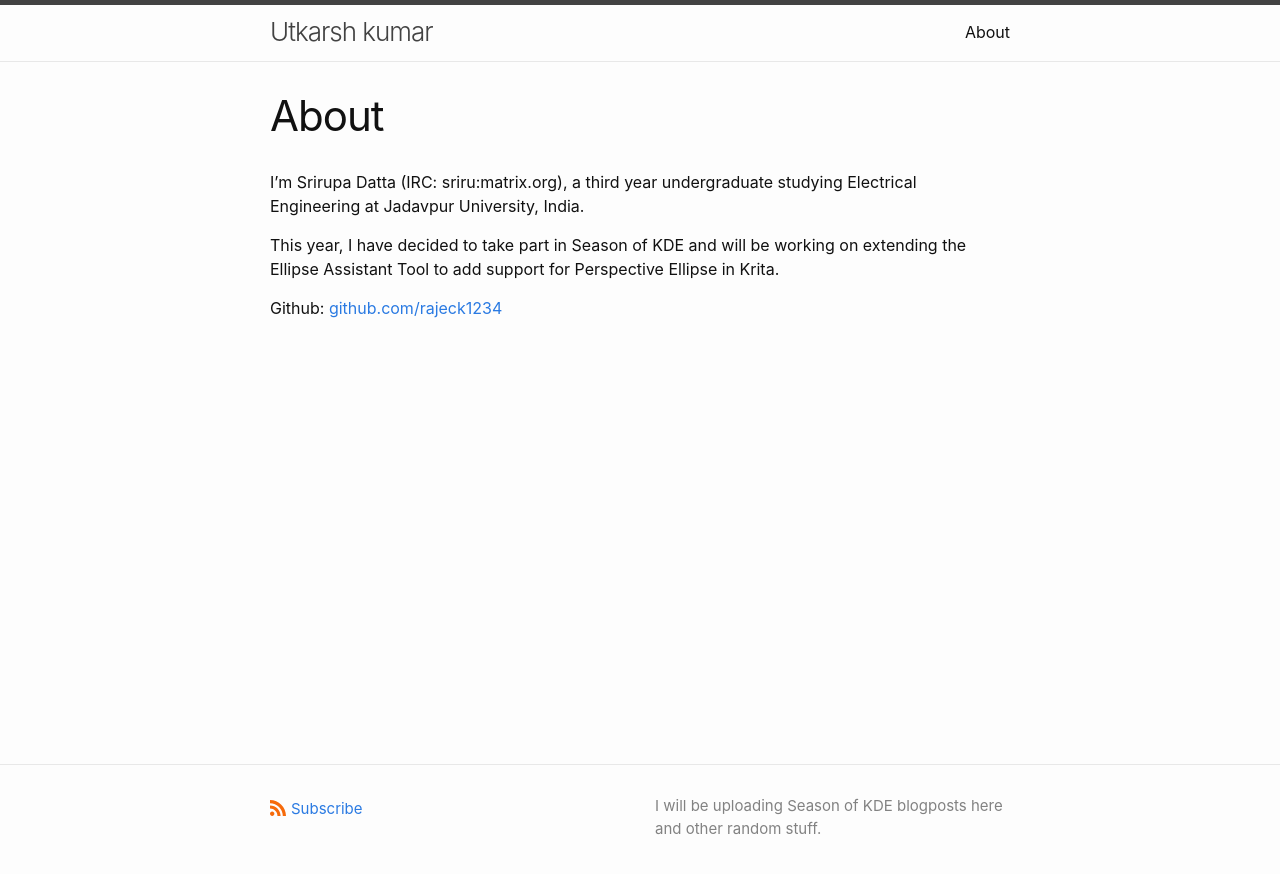
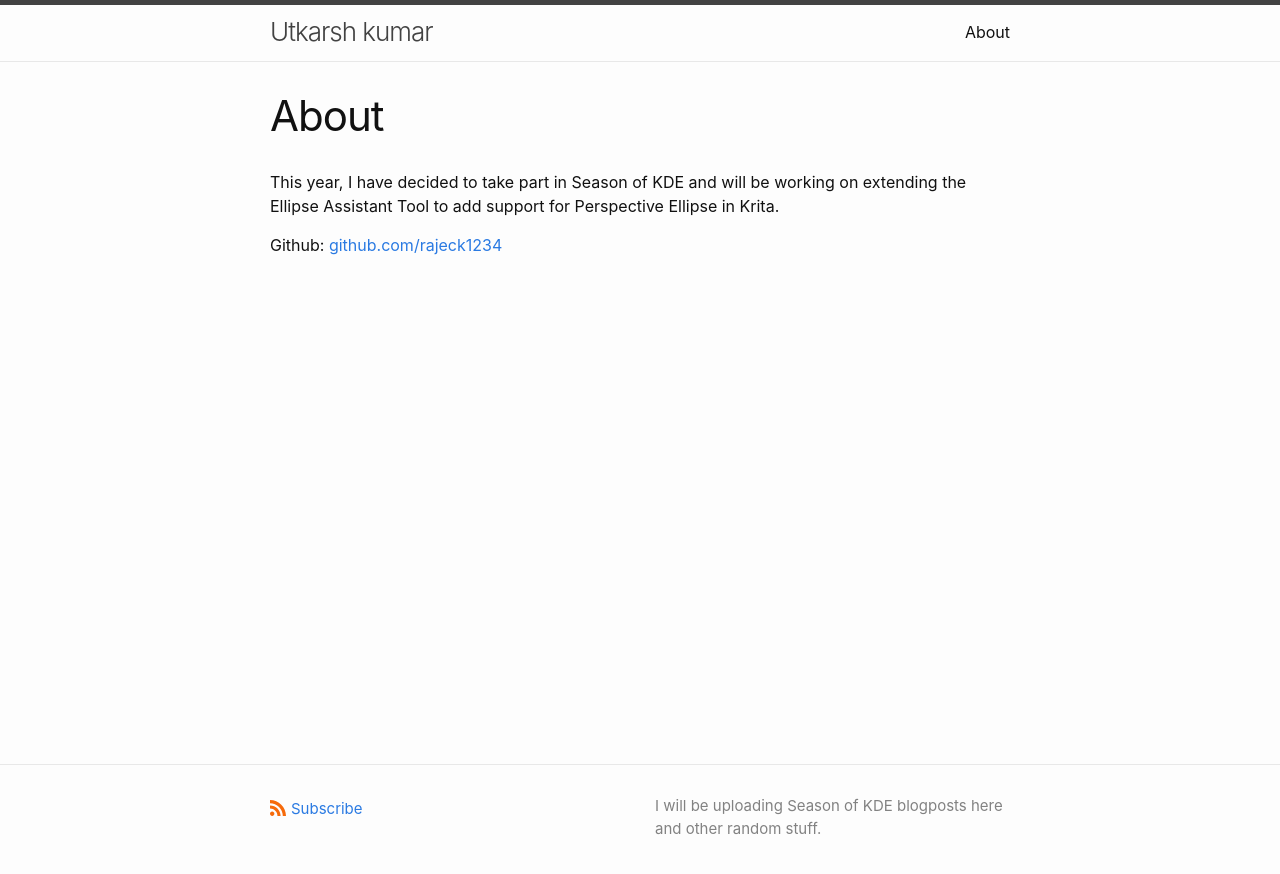
Before and after one commit to rajeck1234/rajeck, a Jekyll site: the page built from about.markdown, in a window 1280 px wide. Shown: the top 874 px of the page. Built offline with Jekyll 4.4.1, drawn with Linux system fonts in a browser that asks for light colours.

Commit message:
Update about.markdown

```diff
--- a/about.markdown
+++ b/about.markdown
@@ -4,8 +4,6 @@ title: About
 permalink: /about/
 ---
 
-I’m Srirupa Datta (IRC: sriru:matrix.org), a third year undergraduate studying Electrical Engineering at Jadavpur University, India.
-
 This year, I have decided to take part in Season of KDE and will be working on extending the Ellipse Assistant Tool to add support for Perspective Ellipse in Krita.
 
 Github: [github.com/rajeck1234](https://www.github.com/rajeck1234)
```
